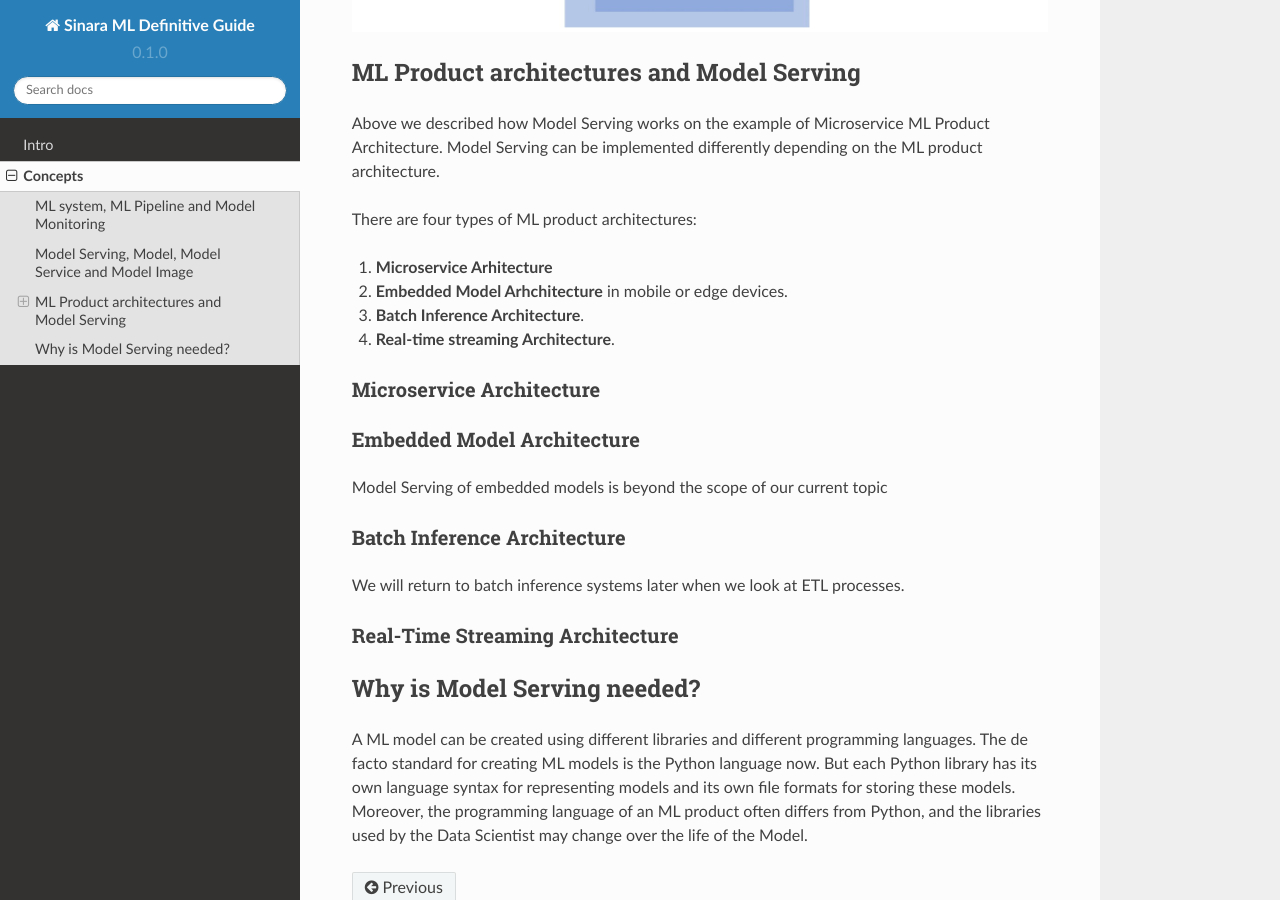
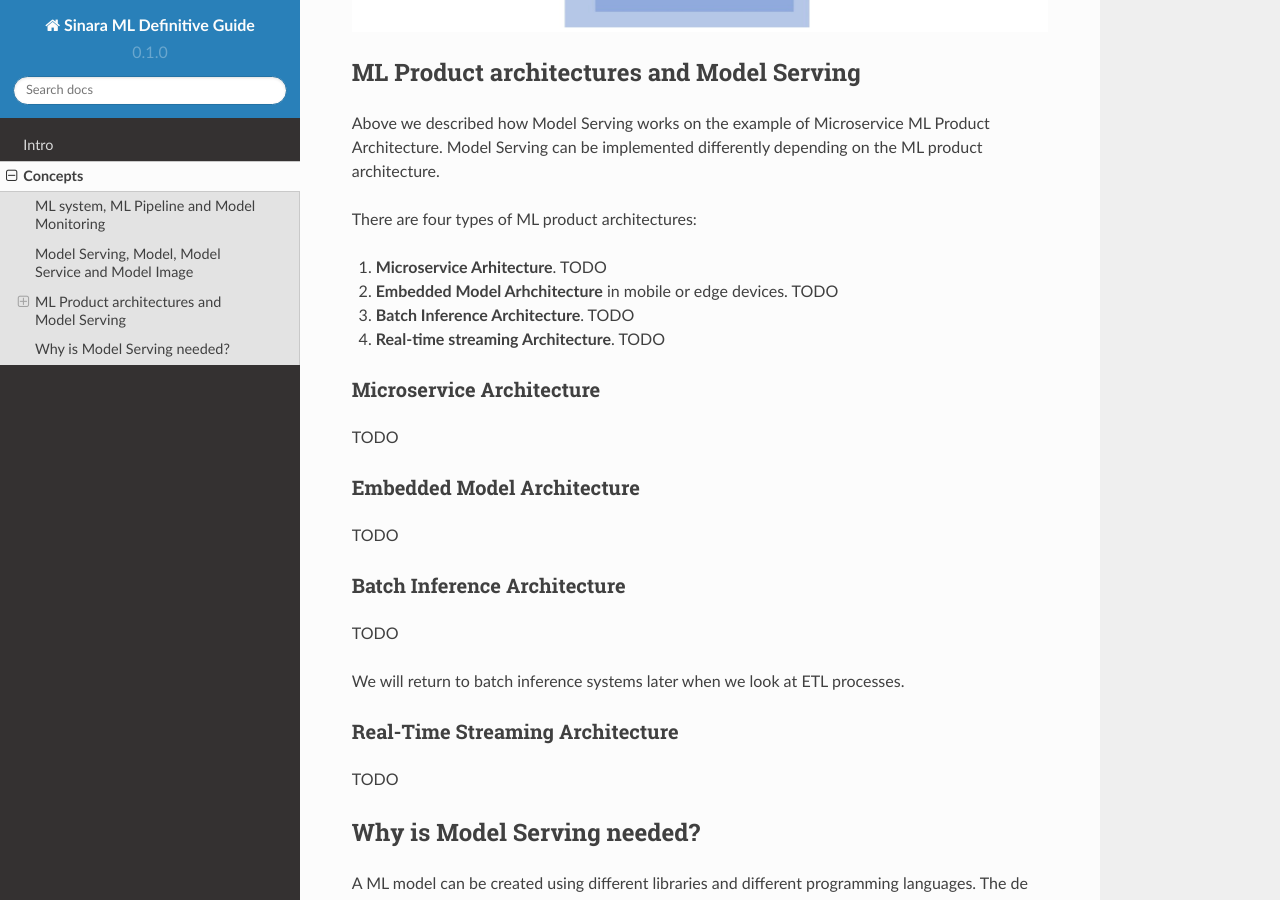
Before and after one commit to 4-DS/SinaraML-Def-Guide, a Sphinx documentation site: the page built from docs/source/concepts.rst, in a window 1280 px wide and 900 px high, scrolled down 2245 px. Built offline with Sphinx 7.4.7 and the Read the Docs theme 2.0.0, drawn with Linux system fonts in a browser that asks for light colours.

Commit message:
Update concepts.rst

```diff
--- a/docs/source/concepts.rst
+++ b/docs/source/concepts.rst
@@ -41,25 +41,29 @@ Above we described how Model Serving works on the example of Microservice ML Pro
 
 There are four types of ML product architectures:
 
-1. **Microservice Arhitecture**
-2. **Embedded Model Arhchitecture** in mobile or edge devices.
-3. **Batch Inference Architecture**.
-4. **Real-time streaming Architecture**.
+1. **Microservice Arhitecture**. TODO
+2. **Embedded Model Arhchitecture** in mobile or edge devices. TODO
+3. **Batch Inference Architecture**. TODO
+4. **Real-time streaming Architecture**. TODO
 
 Microservice Architecture
 =========================
+TODO
 
 Embedded Model Architecture
 ===========================
-Model Serving of embedded models is beyond the scope of our current topic
+TODO
 
 
 Batch Inference Architecture
 ============================
+TODO
+
 We will return to batch inference systems later when we look at ETL processes.
 
 Real-Time Streaming Architecture
 ================================
+TODO
 
 Why is Model Serving needed?
 ****************************
```
